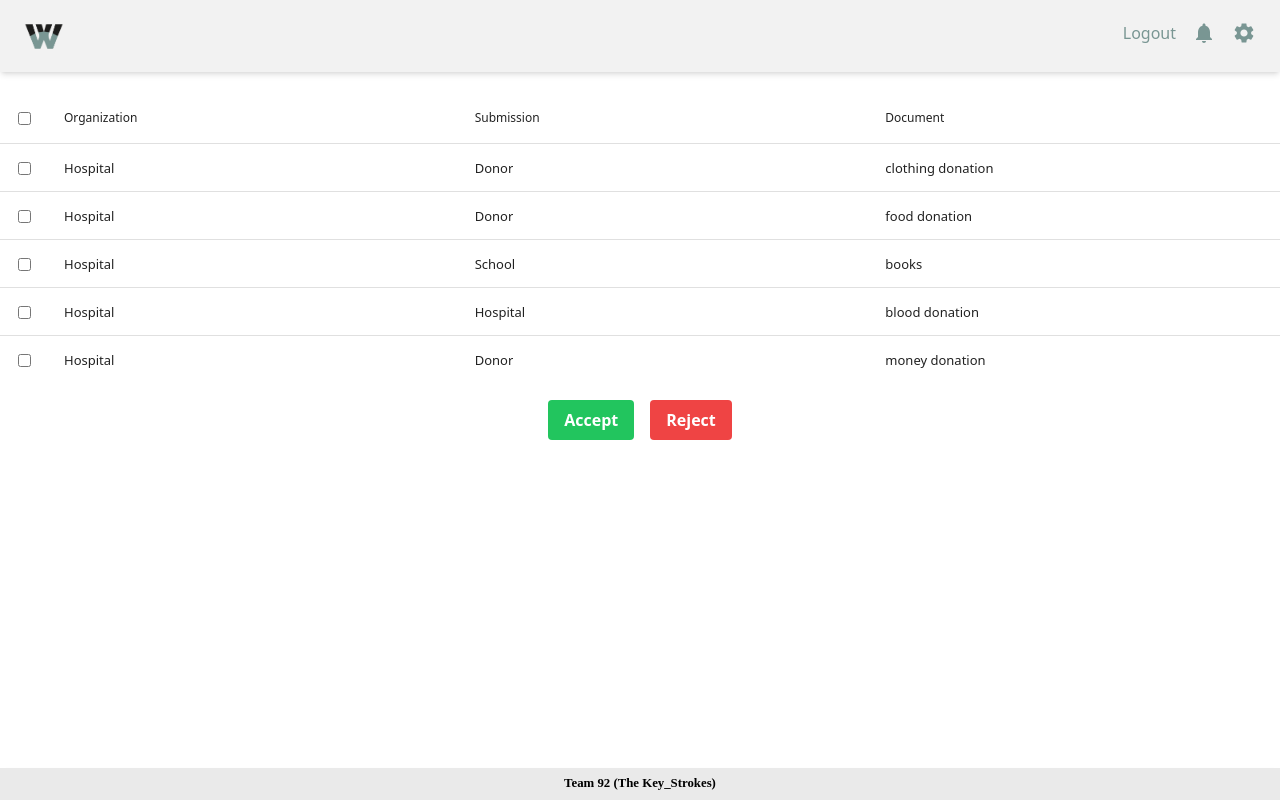
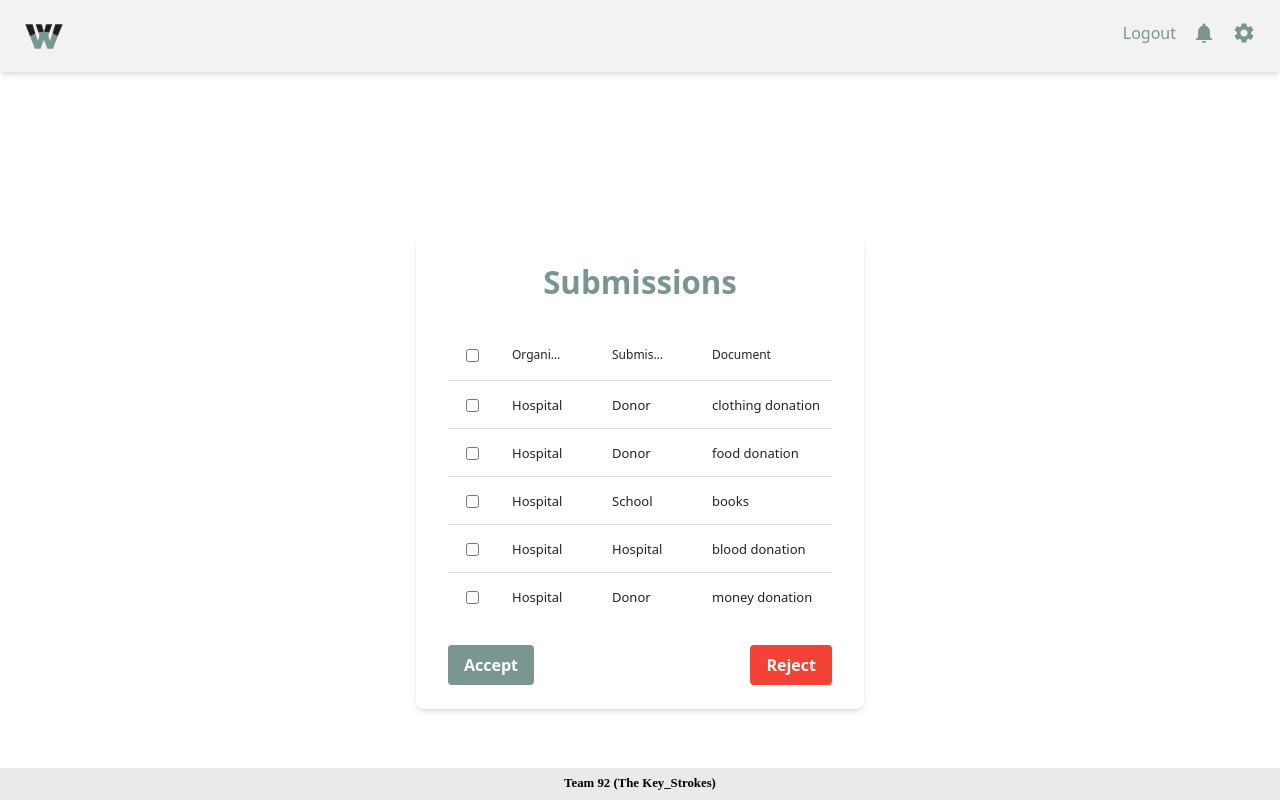
Before and after one commit to Hamada-Gado/Waz3ly-Web-Site, a React (Vite) app: page /admin/submissions in a window 1280 px wide. Built offline with nearby package versions, Linux system fonts and the light colour scheme.

Commit message:
Feat: unfify the design of the submission window

```diff
--- a/src/pages/Admin/SubmissionWindow.jsx
+++ b/src/pages/Admin/SubmissionWindow.jsx
@@ -34,13 +34,6 @@ const Data = [
 	},
 ];
 
-function acceptRequest(data, setData, selectedRows) {
-	const updatedData = data.filter(
-		(row) => !selectedRows.some((selected) => selected.id === row.id)
-	);
-	setData(updatedData);
-}
-
 const SubmissionWindow = () => {
 	const [selectedRows, setSelectedRows] = useState([]);
 	const [data, setData] = useState(Data);
@@ -48,6 +41,32 @@ const SubmissionWindow = () => {
 	const handleRowSelected = React.useCallback((state) => {
 		setSelectedRows(state.selectedRows);
 	}, []);
+
+	const acceptRequest = () => {
+		if (selectedRows.length === 0) {
+			alert("Please select requests to accept.");
+			return;
+		}
+
+		const updatedData = data.filter(
+			(row) => !selectedRows.some((selected) => selected.id === row.id)
+		);
+		setData(updatedData);
+		setSelectedRows([]);
+	};
+
+	const rejectRequest = () => {
+		if (selectedRows.length === 0) {
+			alert("Please select requests to reject.");
+			return;
+		}
+
+		const updatedData = data.filter(
+			(row) => !selectedRows.some((selected) => selected.id === row.id)
+		);
+		setData(updatedData);
+		setSelectedRows([]);
+	};
 
 	const columns = [
 		{
@@ -64,30 +83,37 @@ const SubmissionWindow = () => {
 			name: "Document",
 			selector: (row) => row.document,
 			sortable: true,
+			grow: 2,
 		},
 	];
 
 	return (
-		<div className="container mt-5">
+		<div className="flex justify-center items-center h-screen w-full">
+			<div className="bg-white shadow-md rounded-lg px-8 py-6 max-w-md w-full">
+				<h1 className="text-3xl font-bold text-center text-primary mb-6">
+					Submissions
+				</h1>
 				<DataTable
 					columns={columns}
 					data={data}
 					selectableRows
 					onSelectedRowsChange={handleRowSelected}
+					className="mb-6"
 				/>
-			<div className="mt-4 flex justify-center space-x-4">
+				<div className="flex justify-between">
 					<button
-					onClick={() => acceptRequest(data, setData, selectedRows)}
-					className="bg-green-500 hover:bg-green-600 text-white font-bold py-2 px-4 rounded"
+						onClick={acceptRequest}
+						className="bg-primary hover:bg-secondary text-white font-bold py-2 px-4 rounded"
 					>
 						Accept
 					</button>
 					<button
-					onClick={() => acceptRequest(data, setData, selectedRows)}
-					className="bg-red-500 hover:bg-red-600 text-white font-bold py-2 px-4 rounded"
+						onClick={rejectRequest}
+						className="bg-danger hover:bg-red-600 text-white font-bold py-2 px-4 rounded"
 					>
 						Reject
 					</button>
+				</div>
 			</div>
 		</div>
 	);
```
Lines whose indentation alone changed are shown as unchanged.
